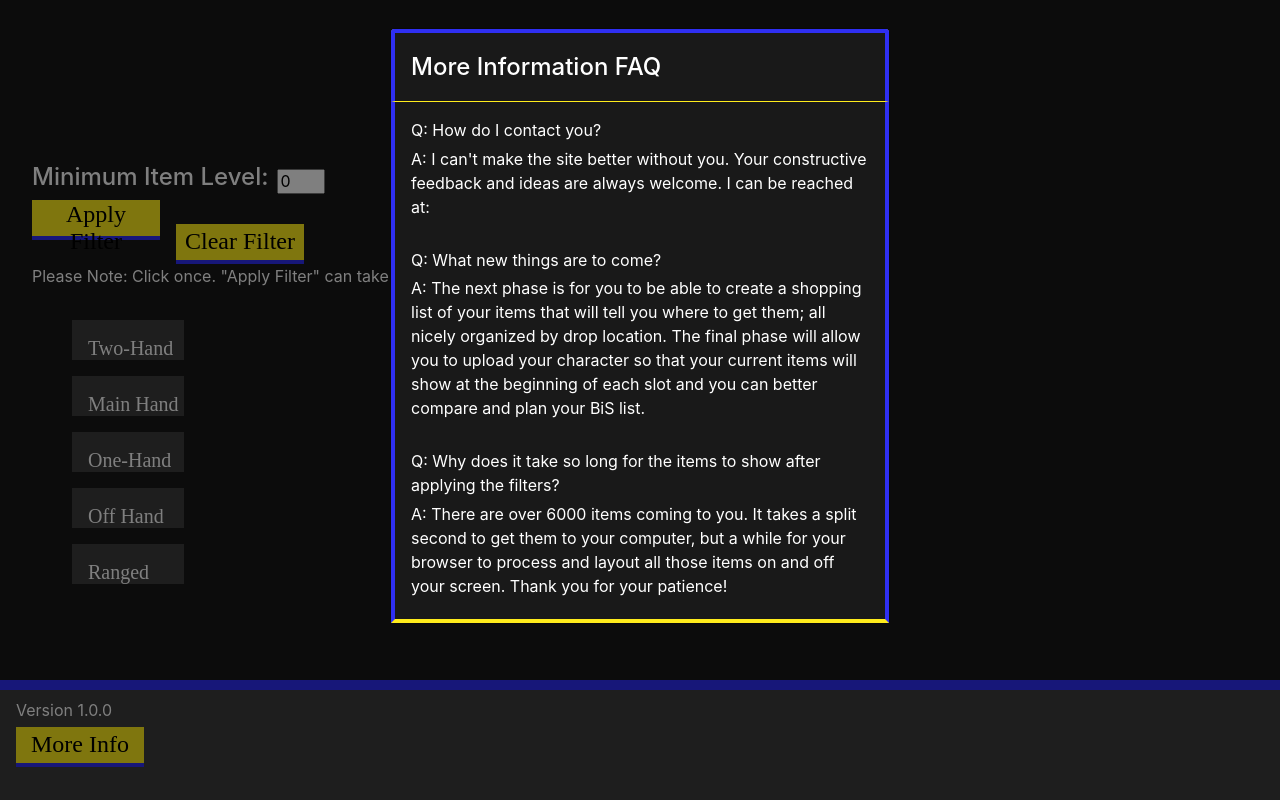
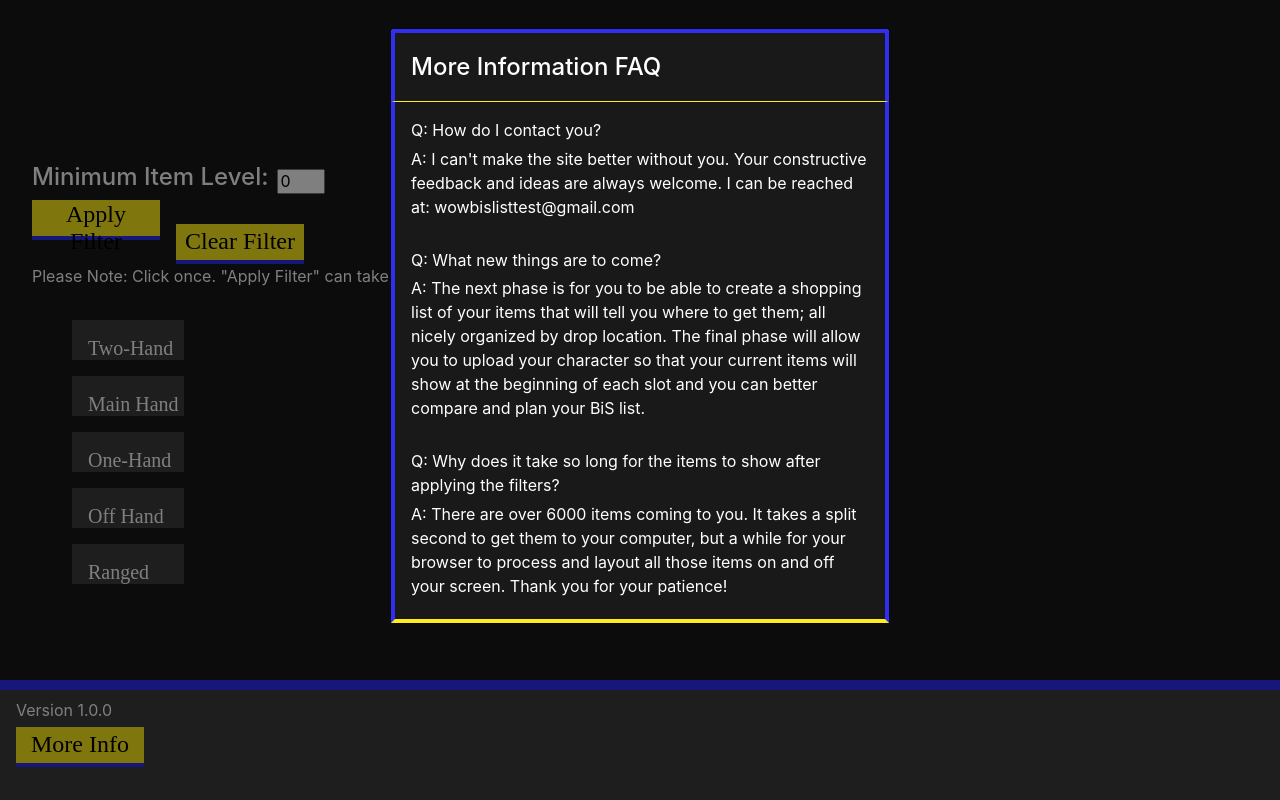
Before and after one commit to jmelnikel/WoWBiSLiST, a React (Create React App) app in the folder client/: page / in a window 1280 px wide. Both pictures are taken after a click on the button "More Info". Shown: the part 1712-2512 px from the top of the page. Built offline with nearby package versions, Linux system fonts and the light colour scheme; a web font is replaced by a local one.

Commit message:
attempt deploy final functioning

```diff
--- a/client/src/Modals/MoreInfo.jsx
+++ b/client/src/Modals/MoreInfo.jsx
@@ -25,7 +25,7 @@ const MoreInfo = (props) => {
         }}>
         <div className="moreInfo--container">
           <p>Q: How do I contact you?</p>
-          <p>A: I can't make the site better without you. Your constructive feedback and ideas are always welcome. I can be reached at: </p>
+          <p>A: I can't make the site better without you. Your constructive feedback and ideas are always welcome. I can be reached at: wowbislisttest@gmail.com</p>
           <br></br>
           <p>Q: What new things are to come?</p>
           <p>A: The next phase is for you to be able to create a shopping list of your items that will tell you where to get them; all nicely organized by drop location. The final phase will allow you to upload your character so that your current items will show at the beginning of each slot and you can better compare and plan your BiS list.</p>
```
